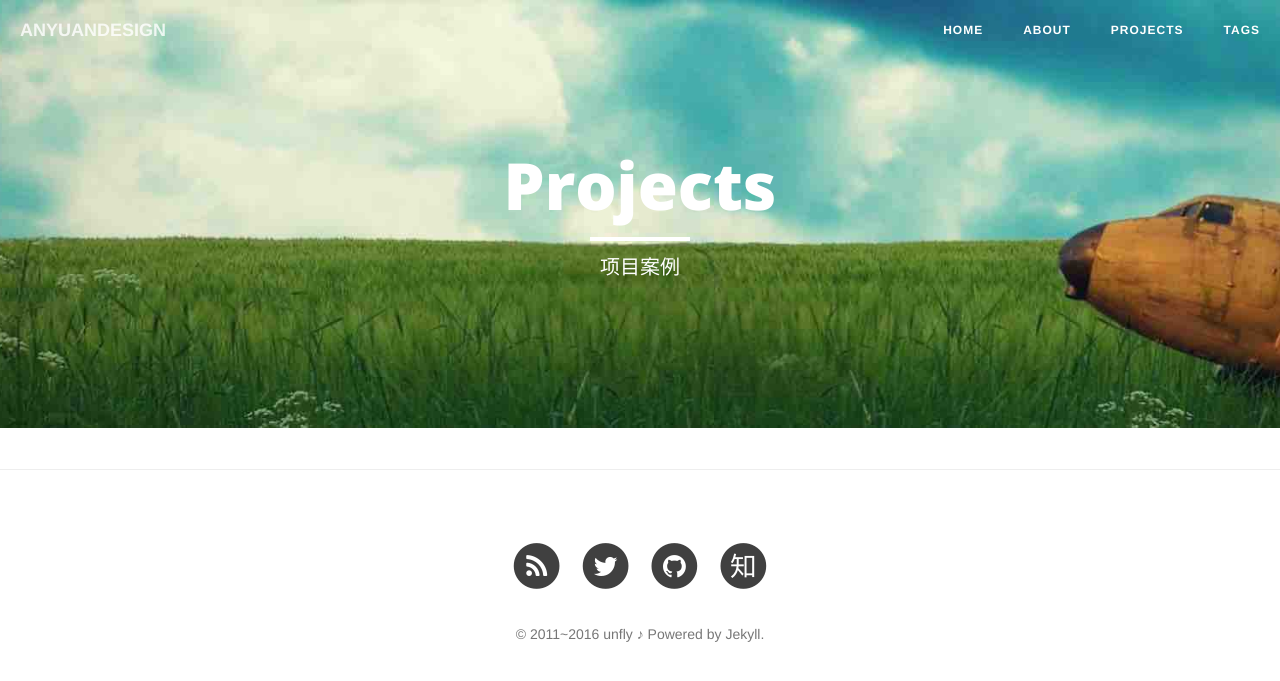
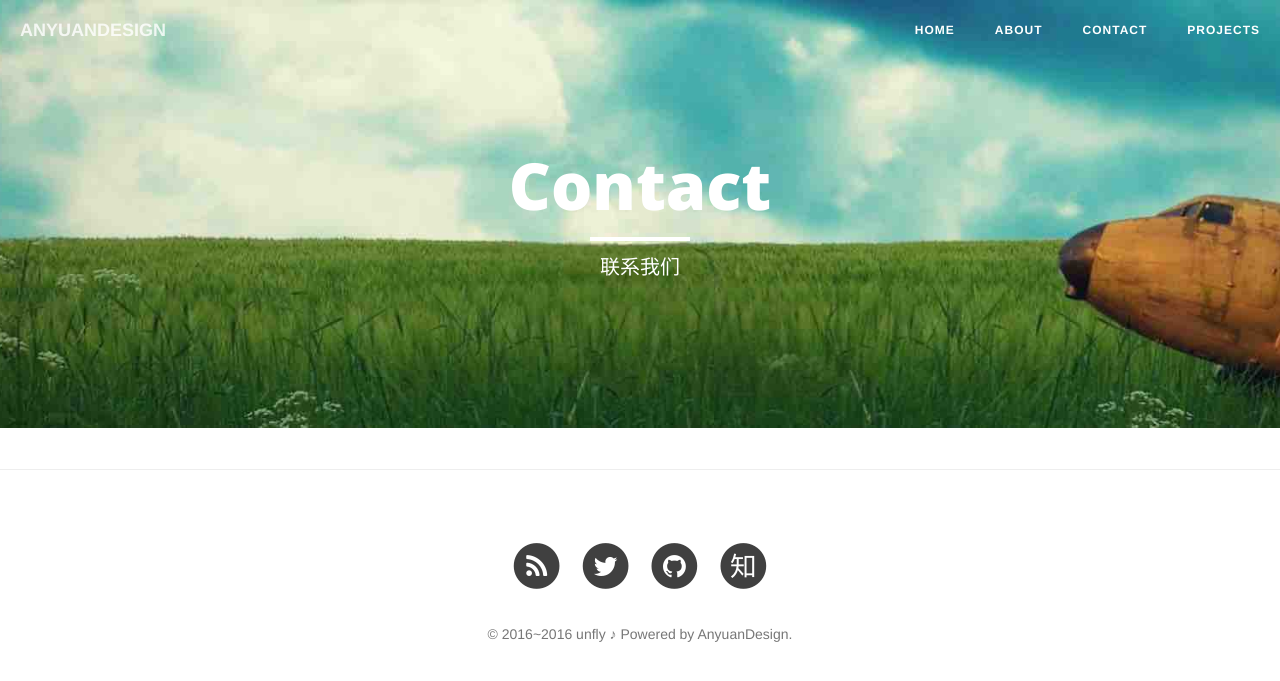
Before and after one commit to unfly/unfly.github.io, a Jekyll site: the page built from Contact.md, in a window 1280 px wide. Shown: the top 681 px of the page. Built offline with Jekyll 4.4.1, drawn with Linux system fonts in a browser that asks for light colours; nearby versions of some CDN libraries.

Commit message:
delete nouse pages

```diff
--- a/Projects.md
+++ b/Contact.md
@@ -1,6 +1,6 @@
 ---
 layout: page
-title: "Projects"
-description: "项目案例"
+title: "Contact"
+description: "联系我们"
 header-img: "img/plane2.jpg"
 ---
--- a/tags.html
+++ b/Projects.html
@@ -1,7 +1,7 @@
 ---
 layout: page
-title: Tags
-description: "风格"
+title: Projects
+description: "项目案例"
 header-img: "img/bay.jpg"
 ---
 
--- a/_includes/footer.html
+++ b/_includes/footer.html
@@ -89,7 +89,7 @@
 
                 </ul>
                 <p class="copyright text-muted">
-                &copy; 2011~{{ site.time | date: '%Y' }} {{ site.owner.name }} ♪ Powered by Jekyll.
+                &copy; 2016~{{ site.time | date: '%Y' }} {{ site.owner.name }} ♪ Powered by AnyuanDesign.
                 </p>
             </div>
         </div>
```
Also changed, not shown: Interview.html (deleted, +0 -39 lines), TAOE.html (deleted, +0 -8 lines), 2 other files.
